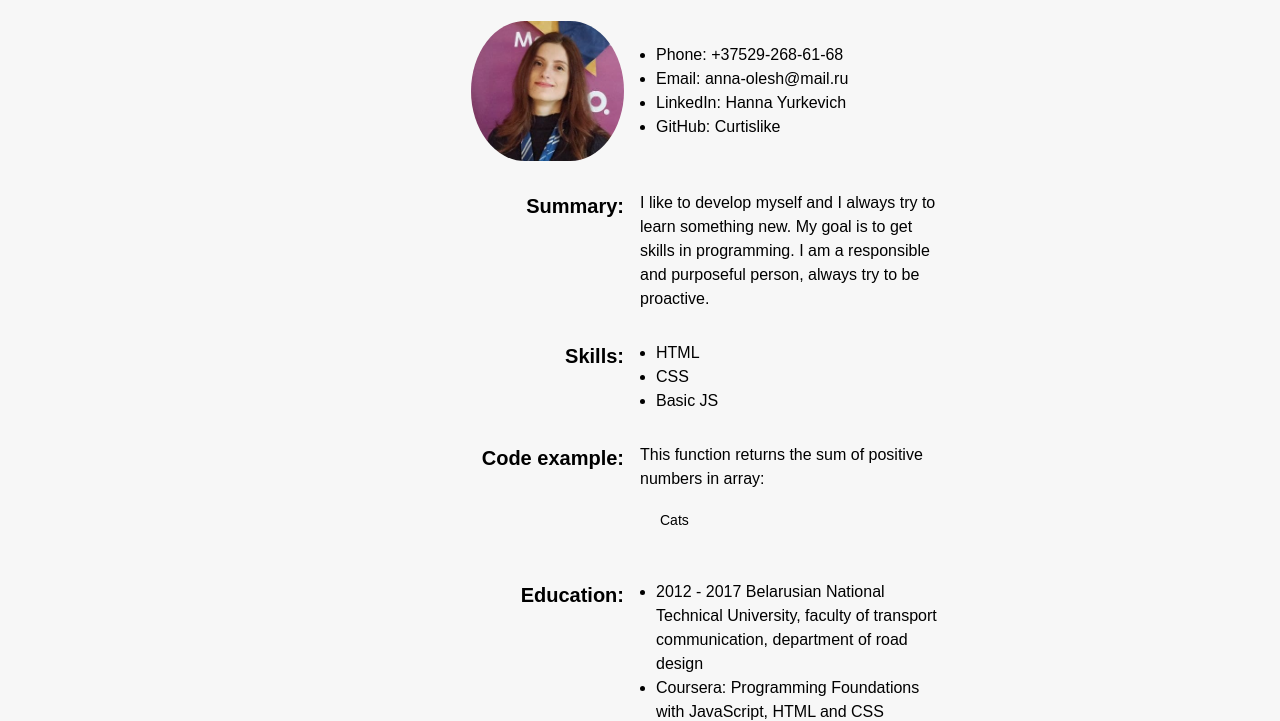
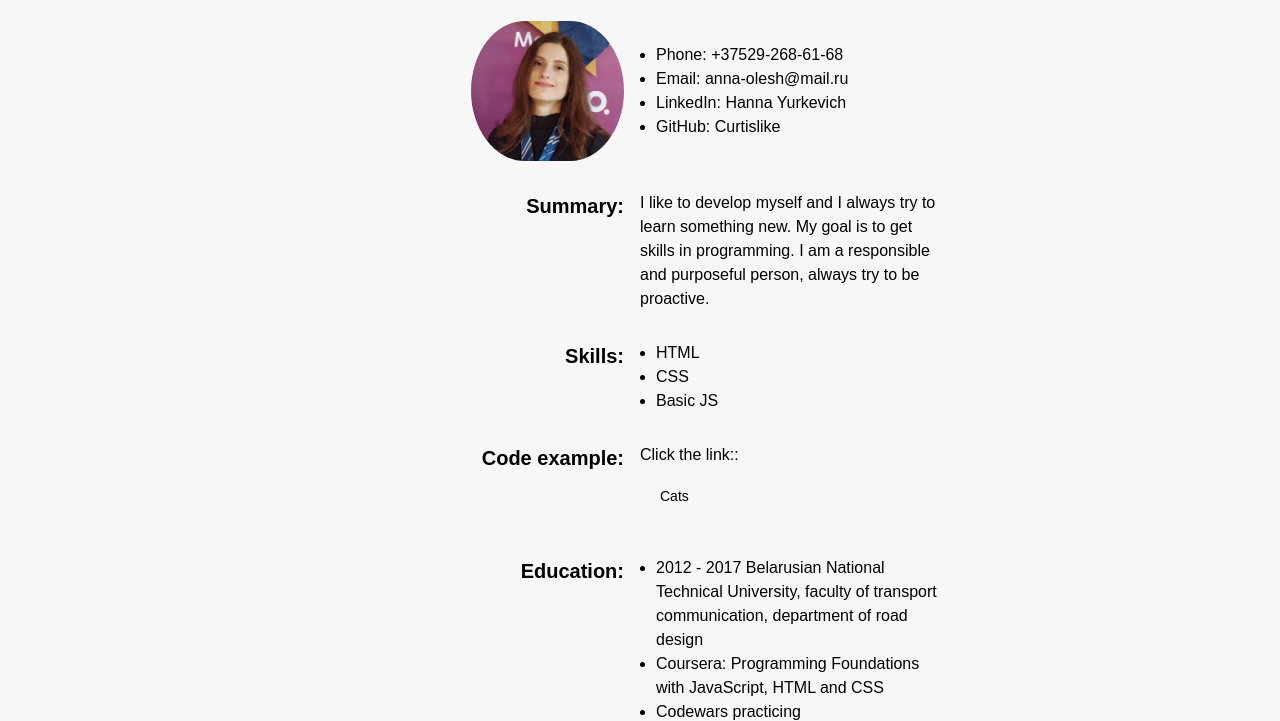
Before and after one commit to Curtislike/rsschool-cv, a plain HTML site: page index.html in a window 1280 px wide. Shown: the part 83-804 px from the top of the page. Drawn offline with Linux system fonts and the light colour scheme.

Commit message:
feat: change description of code

```diff
--- a/index.html
+++ b/index.html
@@ -48,7 +48,7 @@
         <section>
             <h2 class="title">Code example:</h2>
             <div class="code_container">
-                <div class="code_description">This function returns the sum of positive numbers in array:</div>
+                <div class="code_description">Click the link::</div>
                 <div class="code">
                     <p><a href="https://curtislike.github.io/Cats/" target="blank">Cats</a></p>
                 </div>
```
